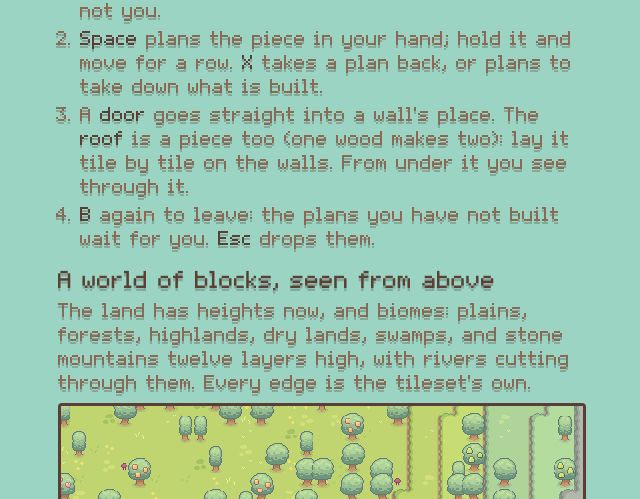
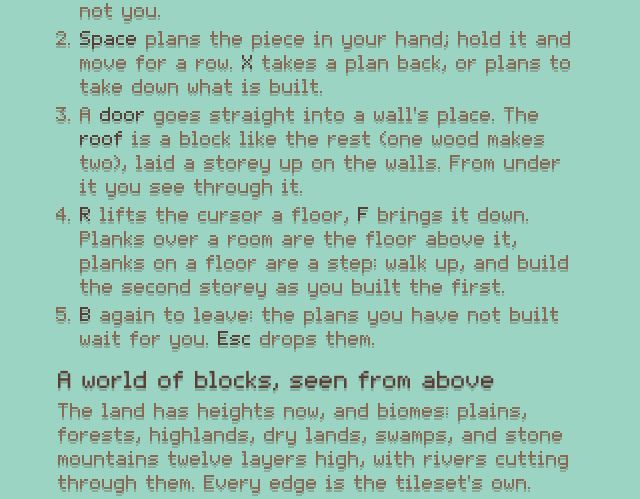
Before and after one commit to sofianedjerbi/nexel-worlds, a plain HTML site: page tools/pages/showcase.html in a window 1280 px wide. Shown: the part 638-1137 px from the top of the page, without its empty margins (318-958 px from the left). Drawn offline with Linux system fonts and the light colour scheme; files whose address does not match are found by name.

Commit message:
chore(pages): what's new: R and F, a second storey, a roof that is a
What's new: R and F, a second storey, a roof that is a block

Co-Authored-By: Claude Opus 5.5 <noreply@anthropic.com>
Claude-Session: https://claude.ai/code/session_011zaXs2MUMAd8vYwC7YncED

```diff
--- a/tools/pages/showcase.html
+++ b/tools/pages/showcase.html
@@ -37,8 +37,10 @@
     <li><b>B</b> opens build mode. The arrows move a cursor, not you.</li>
     <li><b>Space</b> plans the piece in your hand; hold it and move for a row. <b>X</b> takes a plan back, or plans to
       take down what is built.</li>
-    <li>A <b>door</b> goes straight into a wall's place. The <b>roof</b> is a piece too (one wood makes two): lay it
-      tile by tile on the walls. From under it you see through it.</li>
+    <li>A <b>door</b> goes straight into a wall's place. The <b>roof</b> is a block like the rest (one wood makes two),
+      laid a storey up on the walls. From under it you see through it.</li>
+    <li><b>R</b> lifts the cursor a floor, <b>F</b> brings it down. Planks over a room are the floor above it, planks on
+      a floor are a step: walk up, and build the second storey as you built the first.</li>
     <li><b>B</b> again to leave: the plans you have not built wait for you. <b>Esc</b> drops them.</li>
   </ol>
 
```
